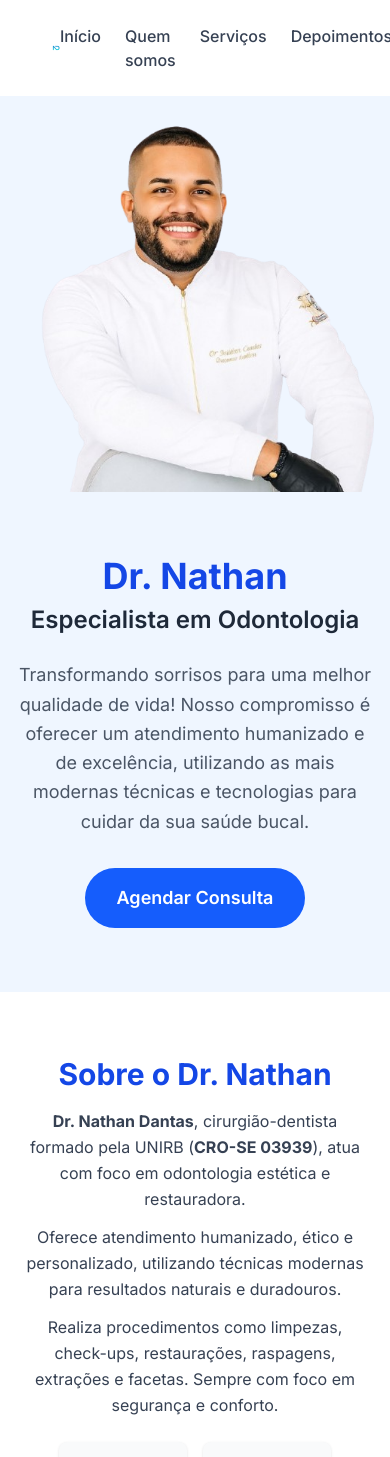
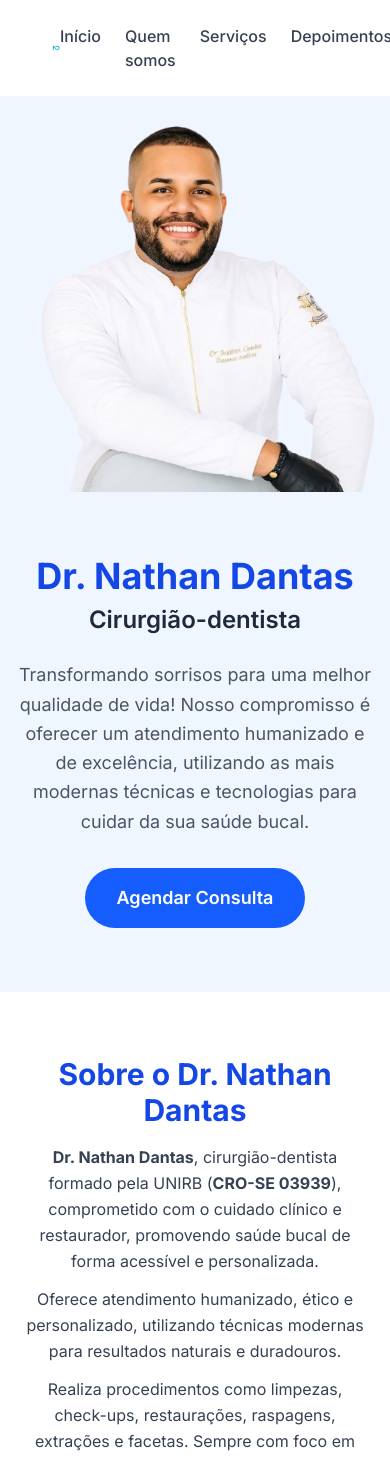
Before and after one commit to KauanGab/nathan-dantas-dentista, a Next.js app in the folder dr-nathan-dantas-portfolio/: page / in a window 390 px wide. Shown: the top 1457 px of the page. Built offline with nearby package versions, Linux system fonts and the light colour scheme.

Commit message:
Fix: correção em textos

```diff
--- a/dr-nathan-dantas-portfolio/src/app/components/AboutSection.js
+++ b/dr-nathan-dantas-portfolio/src/app/components/AboutSection.js
@@ -8,9 +8,9 @@ const AboutSection = () => {
     <section id="quem-somos" className="py-16 bg-white">
       <div className="max-w-6xl mx-auto px-6 flex flex-col md:flex-row items-center gap-12">
         <div className="md:w-1/2 text-center md:text-left">
-          <h2 className="text-3xl md:text-4xl font-bold text-blue-700 mb-4">Sobre o Dr. Nathan</h2>
+          <h2 className="text-3xl md:text-4xl font-bold text-blue-700 mb-4">Sobre o Dr. Nathan Dantas</h2>
           <p className="text-gray-700 mb-3 text-base md:text-lg leading-relaxed max-w-xl">
-            <strong>Dr. Nathan Dantas</strong>, cirurgião-dentista formado pela UNIRB (<strong>CRO-SE 03939</strong>), atua com foco em odontologia estética e restauradora.
+            <strong>Dr. Nathan Dantas</strong>, cirurgião-dentista formado pela UNIRB (<strong>CRO-SE 03939</strong>), comprometido com o cuidado clínico e restaurador, promovendo saúde bucal de forma acessível e personalizada.
           </p>
           <p className="text-gray-700 mb-3 text-base md:text-lg leading-relaxed max-w-xl">
             Oferece atendimento humanizado, ético e personalizado, utilizando técnicas modernas para resultados naturais e duradouros.
--- a/dr-nathan-dantas-portfolio/src/app/components/HeroSection.js
+++ b/dr-nathan-dantas-portfolio/src/app/components/HeroSection.js
@@ -16,8 +16,8 @@ const HeroSection = () => {
         </div>
 
         <div className="md:w-1/2 text-center md:text-left md:pl-12 py-16 md:py-24">
-          <h2 className="text-4xl md:text-5xl font-bold text-blue-700 mb-2">Dr. Nathan</h2>
-          <h3 className="text-2xl md:text-3xl font-semibold text-gray-800 mb-6">Especialista em Odontologia</h3>
+          <h2 className="text-4xl md:text-5xl font-bold text-blue-700 mb-2">Dr. Nathan Dantas</h2>
+          <h3 className="text-2xl md:text-3xl font-semibold text-gray-800 mb-6">Cirurgião-dentista</h3>
           <p className="text-lg text-gray-600 mb-8 leading-relaxed">
             Transformando sorrisos para uma melhor qualidade de vida!
             Nosso compromisso é oferecer um atendimento humanizado e de excelência,
```
